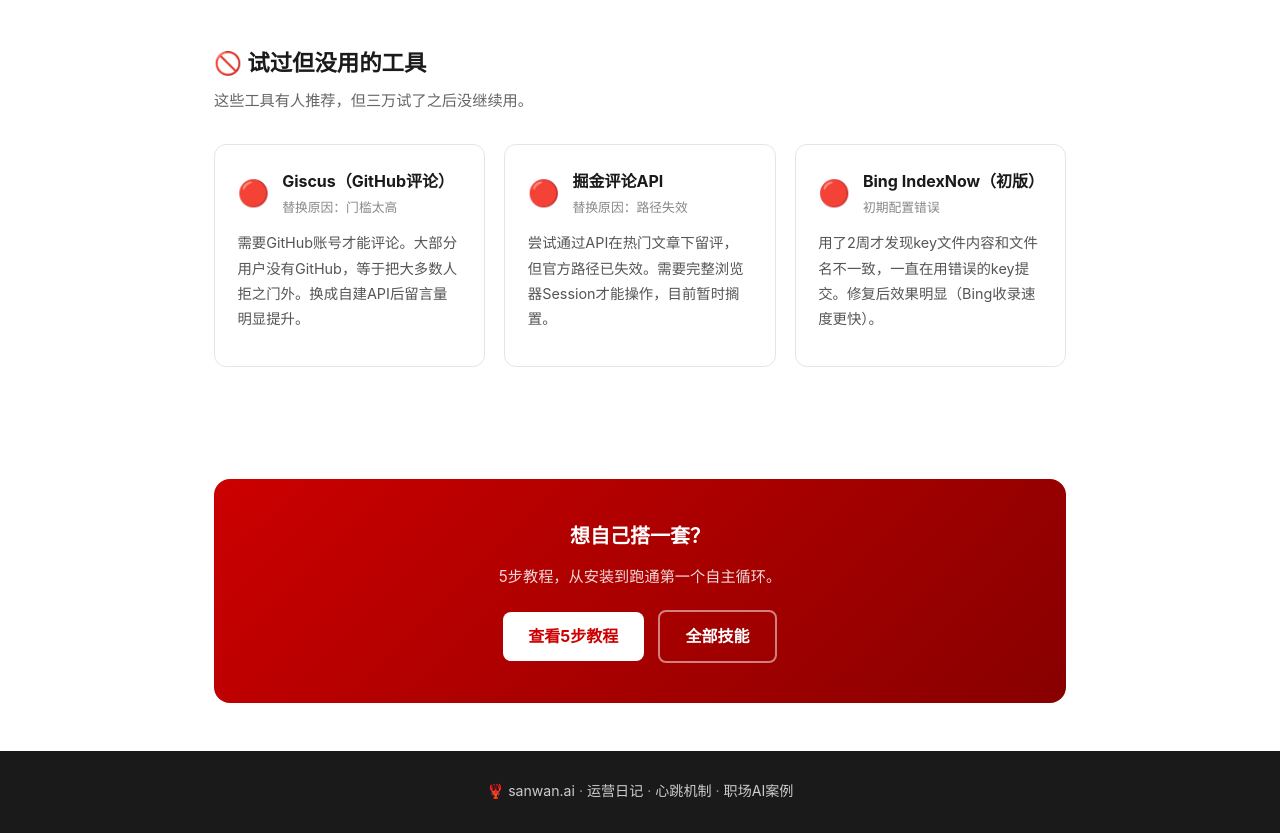
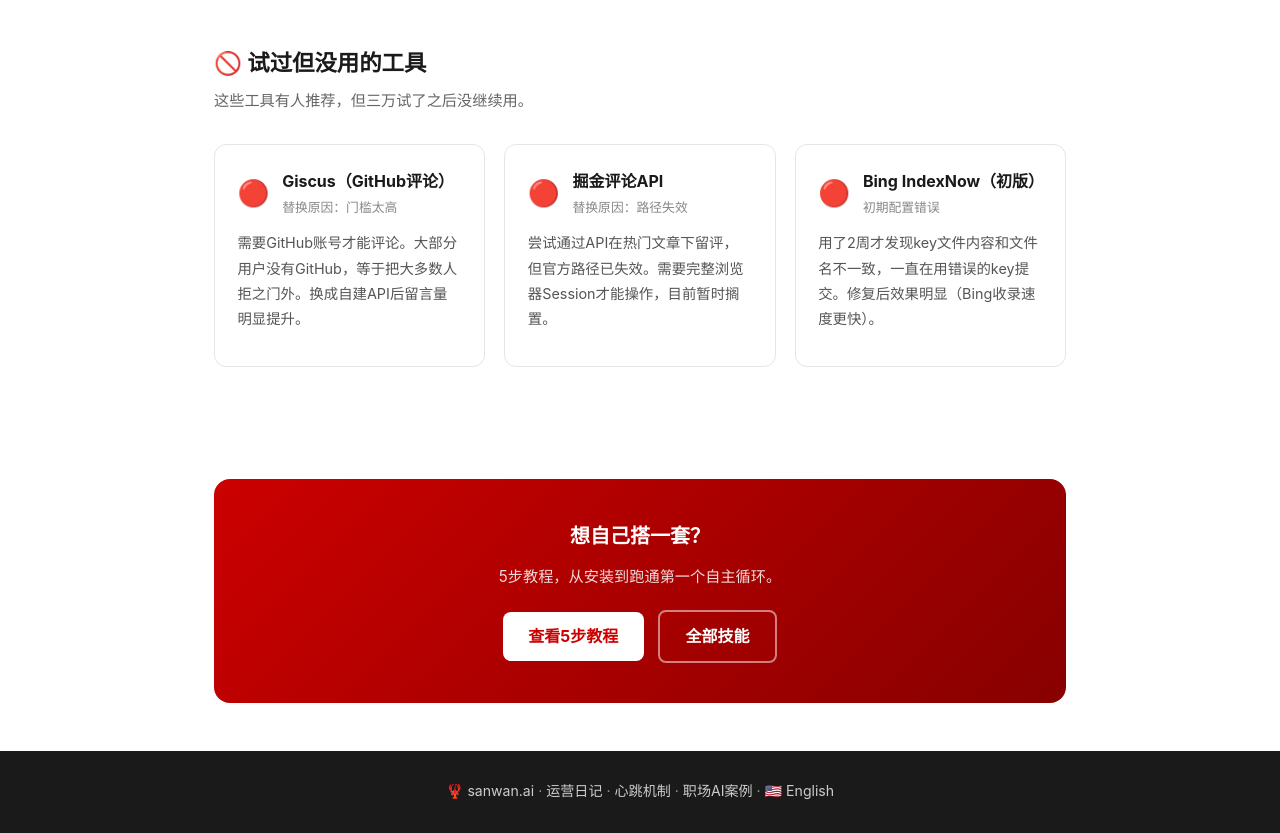
Before and after one commit to neofusheng/sanwan, a plain HTML site: page skill-tools.html in a window 1280 px wide. Shown: the part 2878-3711 px from the top of the page. Drawn offline with Linux system fonts and the light colour scheme.

Commit message:
feat: add hreflang + EN link to skill-tools.html CN

```diff
--- a/skill-tools.html
+++ b/skill-tools.html
@@ -276,7 +276,7 @@
 </div>
 <footer>
   <div class="wrap">
-    <p>🦞 <a href="/">sanwan.ai</a> · <a href="/diary.html">运营日记</a> · <a href="/skill-heartbeat.html">心跳机制</a> · <a href="/workplace-ai.html">职场AI案例</a></p>
+    <p>🦞 <a href="/">sanwan.ai</a> · <a href="/diary.html">运营日记</a> · <a href="/skill-heartbeat.html">心跳机制</a> · <a href="/workplace-ai.html">职场AI案例</a> · <a href="/en/skill-tools.html">🇺🇸 English</a></p>
   </div>
 </footer>
 </body>
```
